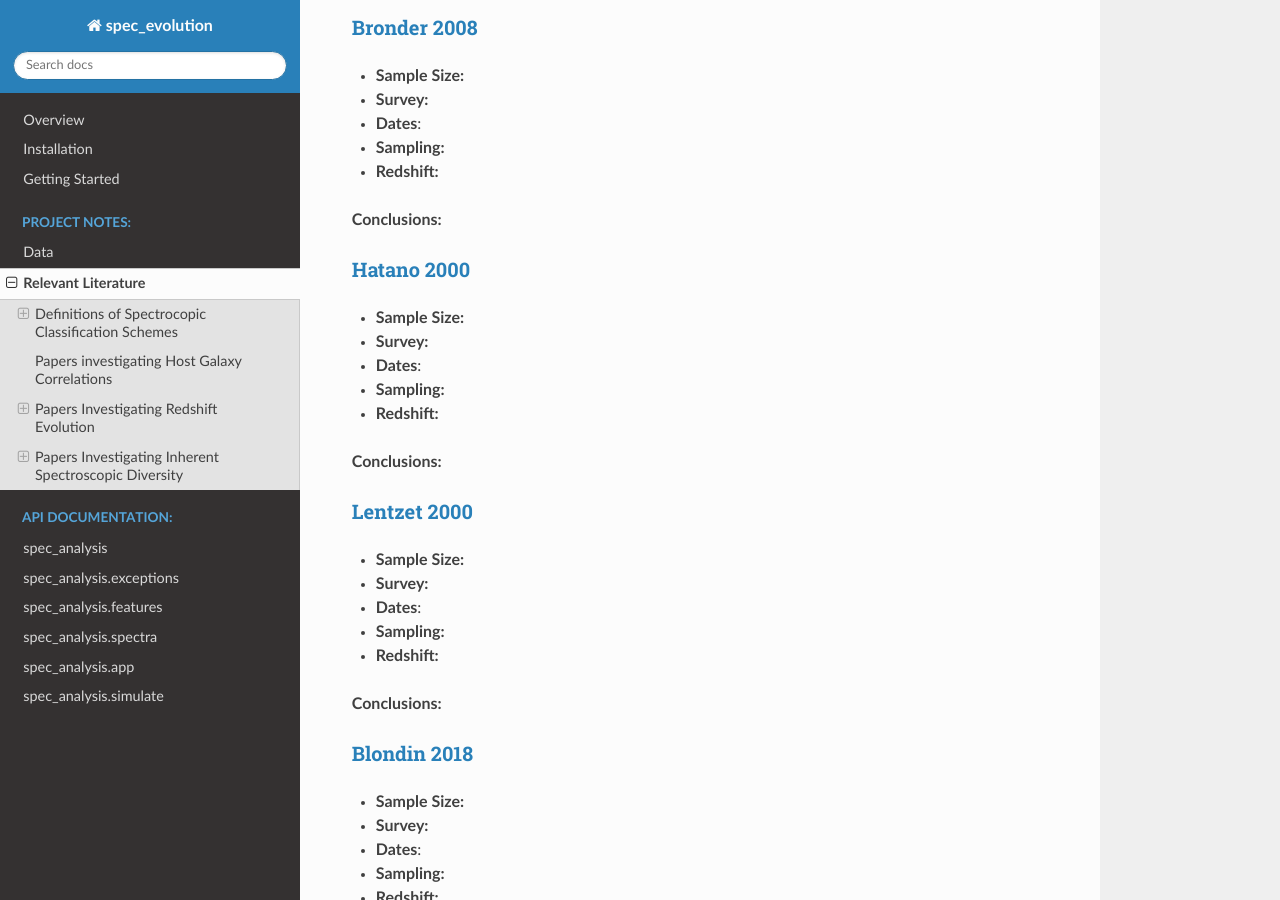
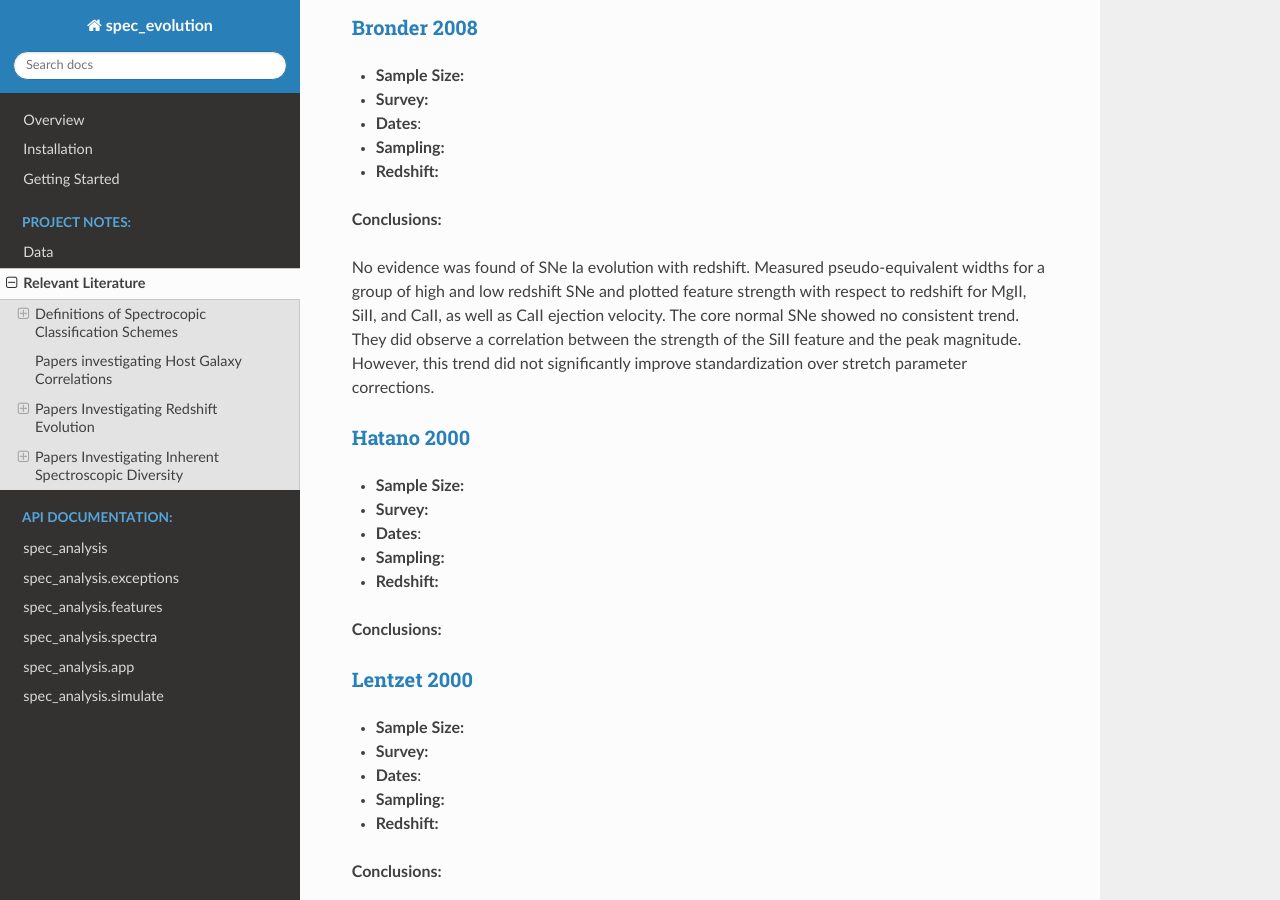
Before and after one commit to mwvgroup/SN-Spectral-Evolution, a Sphinx documentation site: the page built from docs/source/project_notes/relevant_literature.rst, in a window 1280 px wide and 900 px high, scrolled down 2101 px. Built offline with Sphinx 7.4.7 and the Read the Docs theme 2.0.0, drawn with Linux system fonts in a browser that asks for light colours.

Commit message:
Bronder '08 summary

```diff
--- a/docs/source/project_notes/relevant_literature.rst
+++ b/docs/source/project_notes/relevant_literature.rst
@@ -104,6 +104,8 @@
 - **Redshift:**
 
 **Conclusions:**
+
+No evidence was found of SNe Ia evolution with redshift. Measured pseudo-equivalent widths for a group of high and low redshift SNe and plotted feature strength with respect to redshift for MgII, SiII, and CaII, as well as CaII ejection velocity. The core normal SNe showed no consistent trend. They did observe a correlation between the strength of the SiII feature and the peak magnitude. However, this trend did not significantly improve standardization over stretch parameter corrections.
 
 `Hatano  2000`_
 ---------------
```
